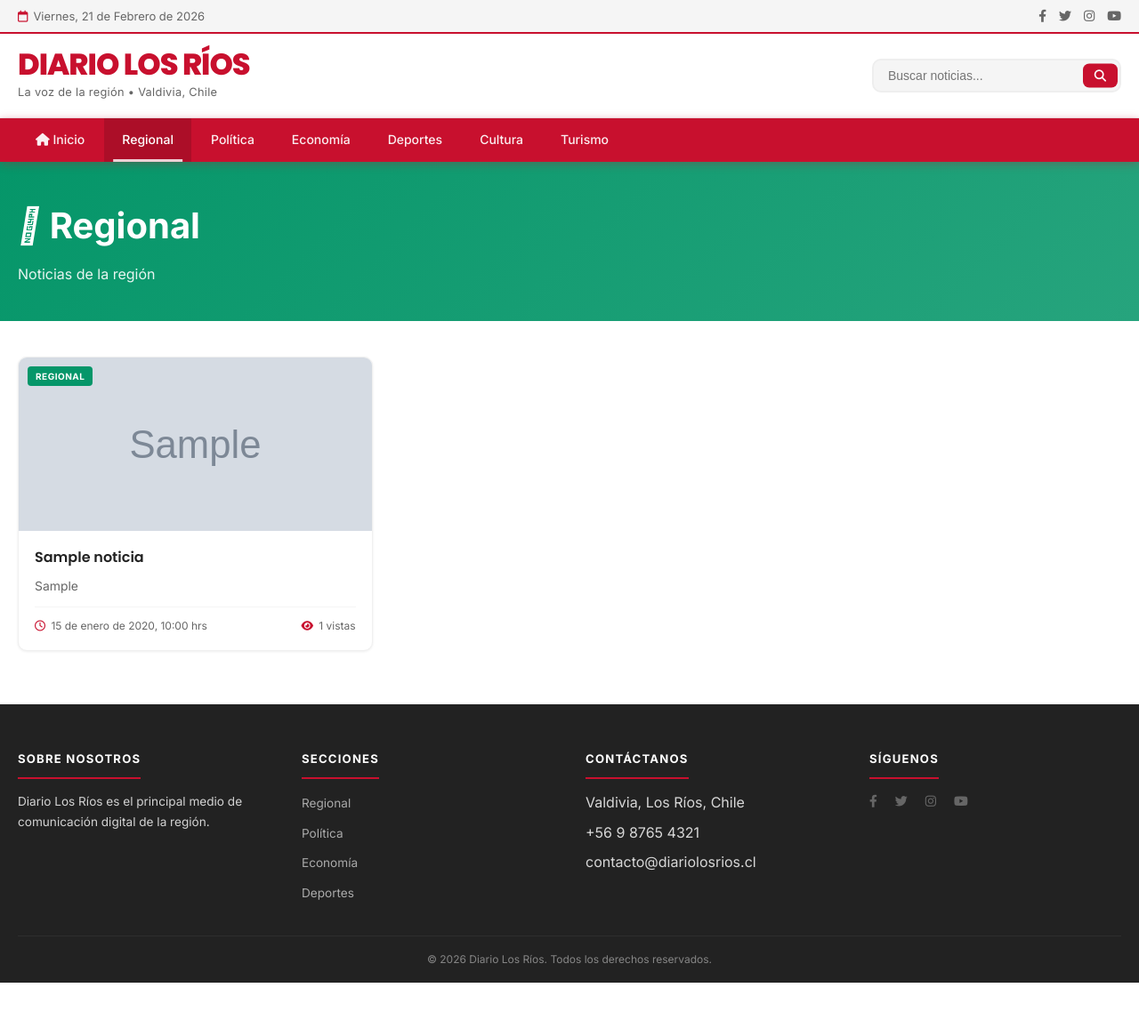
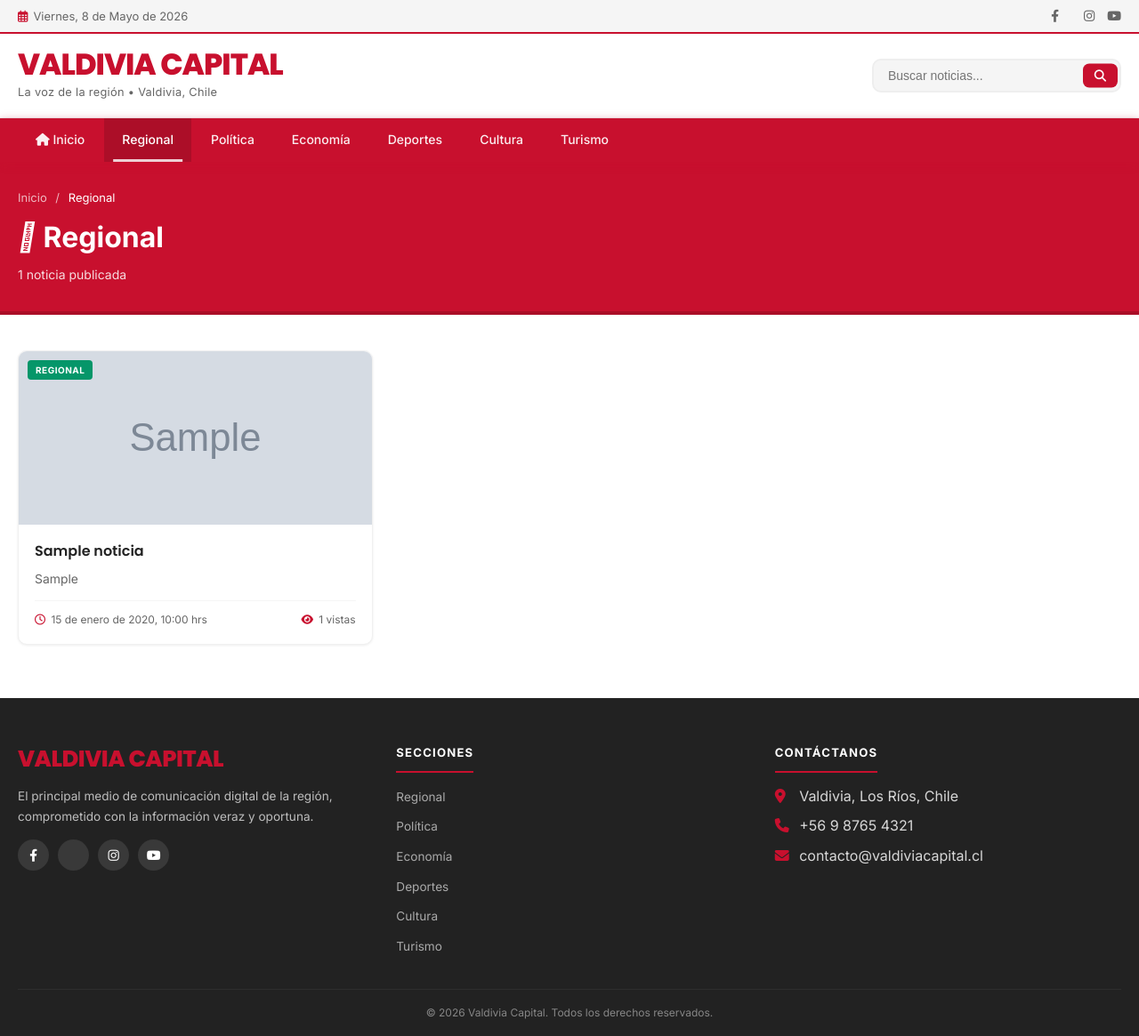
Before and after one commit to juanand87/valdiviacapital, a PHP site: page /losrios/seccion.php in a window 1280 px wide. Shown: the whole page at 89% size. Before the commit the page ends 1105 px from the top, so only its background shows below. Run offline with PHP 8.4, Linux system fonts and the light colour scheme; data comes from the database, SQL or seed files in the repository; tables that the repository leaves empty hold one stand-in row (values such as "Sample post"); grey boxes marked "Sample" are stand-in pictures.

Commit message:
Fase 1: noticia.php (slug+vistas+OG), seccion.php (paginacion), busqueda.php - branding Valdivia Capital

```diff
--- a/seccion.php
+++ b/seccion.php
@@ -1,10 +1,11 @@
 <?php
 require_once 'includes/config.php';
 
-// Obtener categoría de la URL
 $categoria_slug = $_GET['cat'] ?? 'regional';
+$pagina  = max(1, filter_input(INPUT_GET, 'p', FILTER_VALIDATE_INT) ?: 1);
+$por_pagina = 12;
+$offset  = ($pagina - 1) * $por_pagina;
 
-// Obtener información de la categoría
 $db = getDB();
 $stmt = $db->prepare("SELECT * FROM categorias WHERE slug = ? AND activo = 1");
 $stmt->execute([$categoria_slug]);
@@ -15,8 +16,14 @@ if (!$categoria) {
     exit;
 }
 
-// Obtener noticias de esta categoría
-$stmt = $db->prepare("
+// Total para paginación
+$stmtTotal = $db->prepare("SELECT COUNT(*) FROM noticias WHERE categoria_id = ? AND publicado = 1");
+$stmtTotal->execute([$categoria['id']]);
+$total = $stmtTotal->fetchColumn();
+$total_paginas = max(1, ceil($total / $por_pagina));
+
+// Noticias de la página actual
+$stmtN = $db->prepare("
     SELECT n.*, c.nombre as categoria_nombre, c.slug as categoria_slug, c.color as categoria_color,
            u.nombre as autor_nombre
     FROM noticias n
@@ -24,33 +31,35 @@ $stmt = $db->prepare("
     INNER JOIN usuarios u ON n.autor_id = u.id
     WHERE n.categoria_id = ? AND n.publicado = 1
     ORDER BY n.fecha_publicacion DESC
-    LIMIT 12
+    LIMIT $por_pagina OFFSET $offset
 ");
-$stmt->execute([$categoria['id']]);
-$noticias = $stmt->fetchAll();
+$stmtN->execute([$categoria['id']]);
+$noticias = $stmtN->fetchAll();
 ?>
 <!DOCTYPE html>
 <html lang="es">
 <head>
     <meta charset="UTF-8">
     <meta name="viewport" content="width=device-width, initial-scale=1.0">
-    <title><?php echo clean($categoria['nombre']); ?> - Diario Los Ríos</title>
+    <title><?php echo clean($categoria['nombre']); ?> - Valdivia Capital</title>
     <link rel="stylesheet" href="assets/css/style.css">
-    <link href="https://fonts.googleapis.com/css2?family=Inter:wght@300;400;500;600;700&family=Poppins:wght@600;700;800&display=swap" rel="stylesheet">
+    <link rel="preconnect" href="https://fonts.googleapis.com">
+    <link rel="preconnect" href="https://fonts.gstatic.com" crossorigin>
+    <link href="https://fonts.googleapis.com/css2?family=Inter:wght@300;400;500;600;700&family=Poppins:wght@600;700;800&family=Playfair+Display:wght@600;700&display=swap" rel="stylesheet">
     <link rel="stylesheet" href="https://cdnjs.cloudflare.com/ajax/libs/font-awesome/6.4.0/css/all.min.css">
 </head>
 <body>
-    <!-- Header Superior -->
+    <!-- Barra superior -->
     <div class="top-header">
         <div class="container">
             <div class="top-header-content">
                 <div class="date">
-                    <i class="far fa-calendar"></i>
-                    <span>Viernes, 21 de Febrero de 2026</span>
+                    <i class="far fa-calendar-alt"></i>
+                    <span id="current-date"></span>
                 </div>
                 <div class="social-links">
                     <a href="#"><i class="fab fa-facebook-f"></i></a>
-                    <a href="#"><i class="fab fa-twitter"></i></a>
+                    <a href="#"><i class="fab fa-x-twitter"></i></a>
                     <a href="#"><i class="fab fa-instagram"></i></a>
                     <a href="#"><i class="fab fa-youtube"></i></a>
                 </div>
@@ -58,19 +67,19 @@ $noticias = $stmt->fetchAll();
         </div>
     </div>
 
-    <!-- Header Principal -->
+    <!-- Header principal -->
     <header class="main-header">
         <div class="container">
             <div class="header-content">
                 <div class="logo">
                     <a href="index.php">
-                        <h1>DIARIO LOS RÍOS</h1>
-                        <p class="tagline">La voz de la región • Valdivia, Chile</p>
+                        <h1>VALDIVIA CAPITAL</h1>
+                        <p class="tagline">La voz de la región &bull; Valdivia, Chile</p>
                     </a>
                 </div>
                 <div class="header-search">
                     <form class="search-form" action="busqueda.php" method="GET">
-                        <input type="text" name="q" placeholder="Buscar noticias..." required>
+                        <input type="text" name="q" placeholder="Buscar noticias...">
                         <button type="submit"><i class="fas fa-search"></i></button>
                     </form>
                 </div>
@@ -94,14 +103,19 @@ $noticias = $stmt->fetchAll();
     </nav>
 
     <!-- Título de Sección -->
-    <section style="background: linear-gradient(135deg, <?php echo $categoria['color']; ?>, <?php echo $categoria['color']; ?>dd); padding: 40px 0; margin-bottom: 40px;">
+    <section style="background: var(--color-primary); padding: 30px 0; margin-bottom: 40px; border-bottom: 4px solid rgba(0,0,0,0.15);">
         <div class="container">
-            <h1 style="color: white; font-size: 2.5rem; font-weight: 800; margin: 0;">
-                <i class="<?php echo $categoria['icono']; ?>"></i>
+            <nav style="font-size:13px;color:rgba(255,255,255,0.7);margin-bottom:8px;">
+                <a href="index.php" style="color:rgba(255,255,255,0.7);">Inicio</a>
+                <span style="margin:0 6px;">/</span>
+                <span style="color:#fff;"><?php echo clean($categoria['nombre']); ?></span>
+            </nav>
+            <h1 style="color: white; font-size: 2rem; font-weight: 800; margin: 0;">
+                <i class="<?php echo clean($categoria['icono']); ?>"></i>
                 <?php echo clean($categoria['nombre']); ?>
             </h1>
-            <p style="color: rgba(255,255,255,0.9); margin-top: 10px;">
-                <?php echo clean($categoria['descripcion']); ?>
+            <p style="color: rgba(255,255,255,0.85); margin-top: 6px; font-size: 14px;">
+                <?php echo $total; ?> noticia<?php echo $total != 1 ? 's' : ''; ?> publicada<?php echo $total != 1 ? 's' : ''; ?>
             </p>
         </div>
     </section>
@@ -111,12 +125,12 @@ $noticias = $stmt->fetchAll();
         <div class="news-grid" style="margin-bottom: 60px;">
             <?php foreach ($noticias as $noticia): ?>
             <article class="news-card">
-                <a href="noticia.php?id=<?php echo $noticia['id']; ?>">
+                <a href="noticia.php?slug=<?php echo clean($noticia['slug']); ?>">
                     <div class="news-image">
                         <?php if ($noticia['imagen_principal']): ?>
                             <img src="<?php echo clean($noticia['imagen_principal']); ?>" alt="<?php echo clean($noticia['titulo']); ?>">
                         <?php else: ?>
-                            <img src="https://via.placeholder.com/600x400/2563eb/ffffff?text=<?php echo urlencode($categoria['nombre']); ?>" alt="<?php echo clean($noticia['titulo']); ?>">
+                            <img src="https://picsum.photos/seed/<?php echo $noticia['id']; ?>sec/600/400" alt="<?php echo clean($noticia['titulo']); ?>">
                         <?php endif; ?>
                         <span class="category-badge" style="background: <?php echo $noticia['categoria_color']; ?>;">
                             <?php echo strtoupper($noticia['categoria_nombre']); ?>
@@ -141,10 +155,26 @@ $noticias = $stmt->fetchAll();
         <div style="text-align: center; padding: 60px 20px;">
             <h3>No hay noticias disponibles en esta categoría</h3>
             <p style="color: var(--color-gray); margin-top: 10px;">Vuelve pronto para ver nuevo contenido</p>
-            <a href="index.php" class="btn-primary" style="margin-top: 20px; display: inline-block;">
-                Volver al inicio
-            </a>
+            <a href="index.php" style="display:inline-block;margin-top:20px;padding:12px 28px;background:var(--color-primary);color:#fff;border-radius:6px;font-weight:600;">Volver al inicio</a>
         </div>
+        <?php endif; ?>
+
+        <!-- Paginación -->
+        <?php if ($total_paginas > 1): ?>
+        <nav style="display:flex;justify-content:center;gap:8px;padding:40px 0;">
+            <?php if ($pagina > 1): ?>
+                <a href="seccion.php?cat=<?php echo $categoria_slug; ?>&p=<?php echo $pagina - 1; ?>" style="padding:8px 16px;border:2px solid var(--color-primary);border-radius:6px;color:var(--color-primary);font-weight:600;">&laquo; Anterior</a>
+            <?php endif; ?>
+            <?php for ($i = 1; $i <= $total_paginas; $i++): ?>
+                <a href="seccion.php?cat=<?php echo $categoria_slug; ?>&p=<?php echo $i; ?>"
+                   style="padding:8px 14px;border-radius:6px;font-weight:600;<?php echo $i === $pagina ? 'background:var(--color-primary);color:#fff;' : 'border:2px solid var(--color-light);color:var(--color-dark);'; ?>">
+                    <?php echo $i; ?>
+                </a>
+            <?php endfor; ?>
+            <?php if ($pagina < $total_paginas): ?>
+                <a href="seccion.php?cat=<?php echo $categoria_slug; ?>&p=<?php echo $pagina + 1; ?>" style="padding:8px 16px;border:2px solid var(--color-primary);border-radius:6px;color:var(--color-primary);font-weight:600;">Siguiente &raquo;</a>
+            <?php endif; ?>
+        </nav>
         <?php endif; ?>
     </div>
 
@@ -153,10 +183,14 @@ $noticias = $stmt->fetchAll();
         <div class="container">
             <div class="footer-grid">
                 <div class="footer-column">
-                    <h3>Sobre Nosotros</h3>
-                    <p style="color: rgba(255,255,255,0.8); line-height: 1.7;">
-                        Diario Los Ríos es el principal medio de comunicación digital de la región.
-                    </p>
+                    <span class="footer-logo-text">VALDIVIA CAPITAL</span>
+                    <p style="color:rgba(255,255,255,0.7);margin-top:10px;">El principal medio de comunicación digital de la región, comprometido con la información veraz y oportuna.</p>
+                    <div class="footer-social">
+                        <a href="#"><i class="fab fa-facebook-f"></i></a>
+                        <a href="#"><i class="fab fa-x-twitter"></i></a>
+                        <a href="#"><i class="fab fa-instagram"></i></a>
+                        <a href="#"><i class="fab fa-youtube"></i></a>
+                    </div>
                 </div>
                 <div class="footer-column">
                     <h3>Secciones</h3>
@@ -165,33 +199,26 @@ $noticias = $stmt->fetchAll();
                         <li><a href="seccion.php?cat=politica">Política</a></li>
                         <li><a href="seccion.php?cat=economia">Economía</a></li>
                         <li><a href="seccion.php?cat=deportes">Deportes</a></li>
+                        <li><a href="seccion.php?cat=cultura">Cultura</a></li>
+                        <li><a href="seccion.php?cat=turismo">Turismo</a></li>
                     </ul>
                 </div>
                 <div class="footer-column">
                     <h3>Contáctanos</h3>
                     <ul>
-                        <li>Valdivia, Los Ríos, Chile</li>
-                        <li>+56 9 8765 4321</li>
-                        <li>contacto@diariolosrios.cl</li>
+                        <li><i class="fas fa-map-marker-alt"></i> Valdivia, Los Ríos, Chile</li>
+                        <li><i class="fas fa-phone"></i> +56 9 8765 4321</li>
+                        <li><i class="fas fa-envelope"></i> contacto@valdiviacapital.cl</li>
                     </ul>
-                </div>
-                <div class="footer-column">
-                    <h3>Síguenos</h3>
-                    <div class="social-links" style="font-size: 1.5rem; gap: 20px;">
-                        <a href="#"><i class="fab fa-facebook-f"></i></a>
-                        <a href="#"><i class="fab fa-twitter"></i></a>
-                        <a href="#"><i class="fab fa-instagram"></i></a>
-                        <a href="#"><i class="fab fa-youtube"></i></a>
-                    </div>
                 </div>
             </div>
             <div class="footer-bottom">
-                <p>&copy; 2026 Diario Los Ríos. Todos los derechos reservados.</p>
+                <p>&copy; <?php echo date('Y'); ?> Valdivia Capital. Todos los derechos reservados.</p>
             </div>
         </div>
     </footer>
 
-    <script src="https://code.jquery.com/jquery-3.6.0.min.js"></script>
+    <script src="https://code.jquery.com/jquery-3.7.1.min.js"></script>
     <script src="assets/js/main.js"></script>
 </body>
 </html>
```
Also changed, not shown: busqueda.php (+29 -30 lines), noticia.php (+70 -54 lines).
